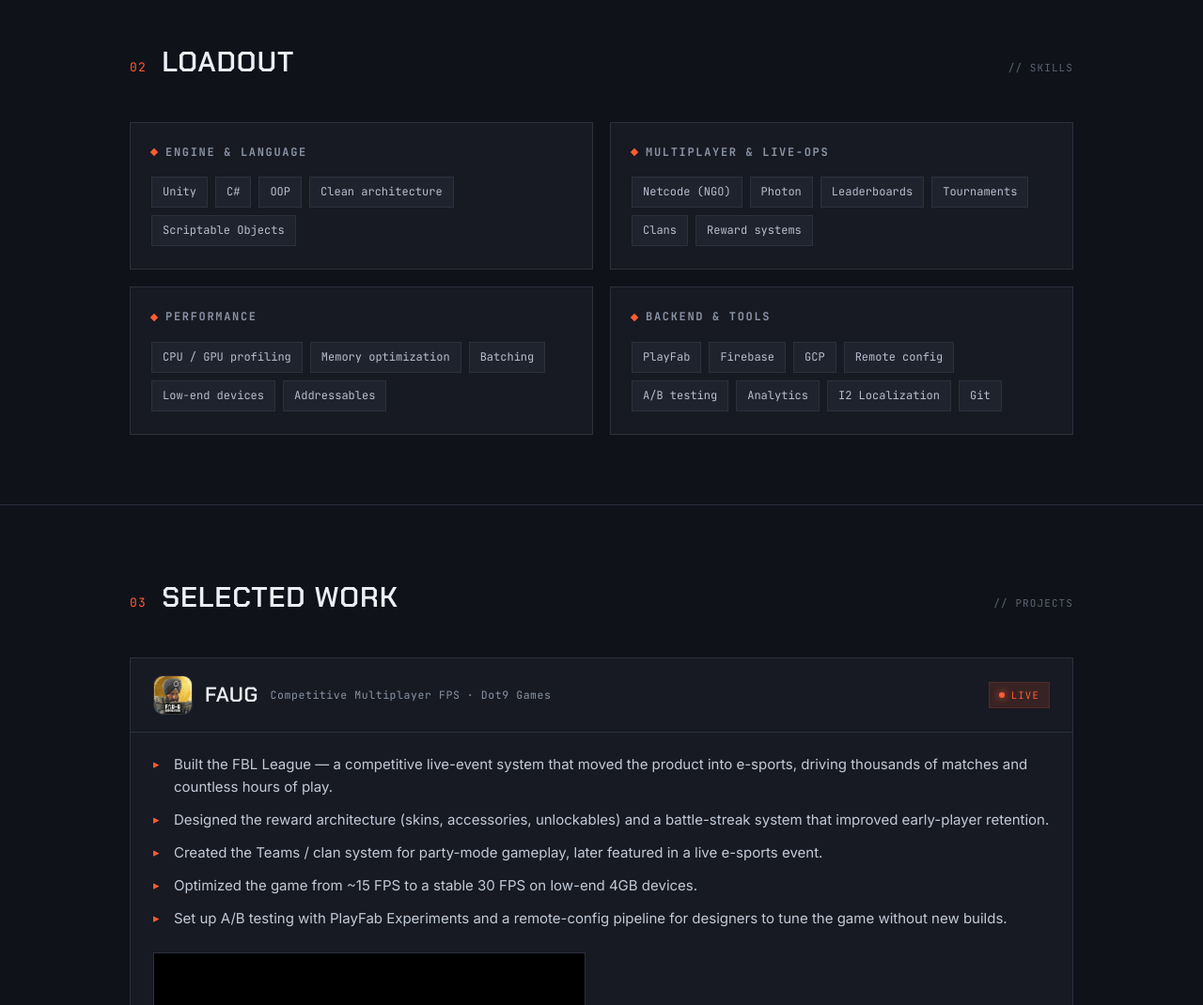
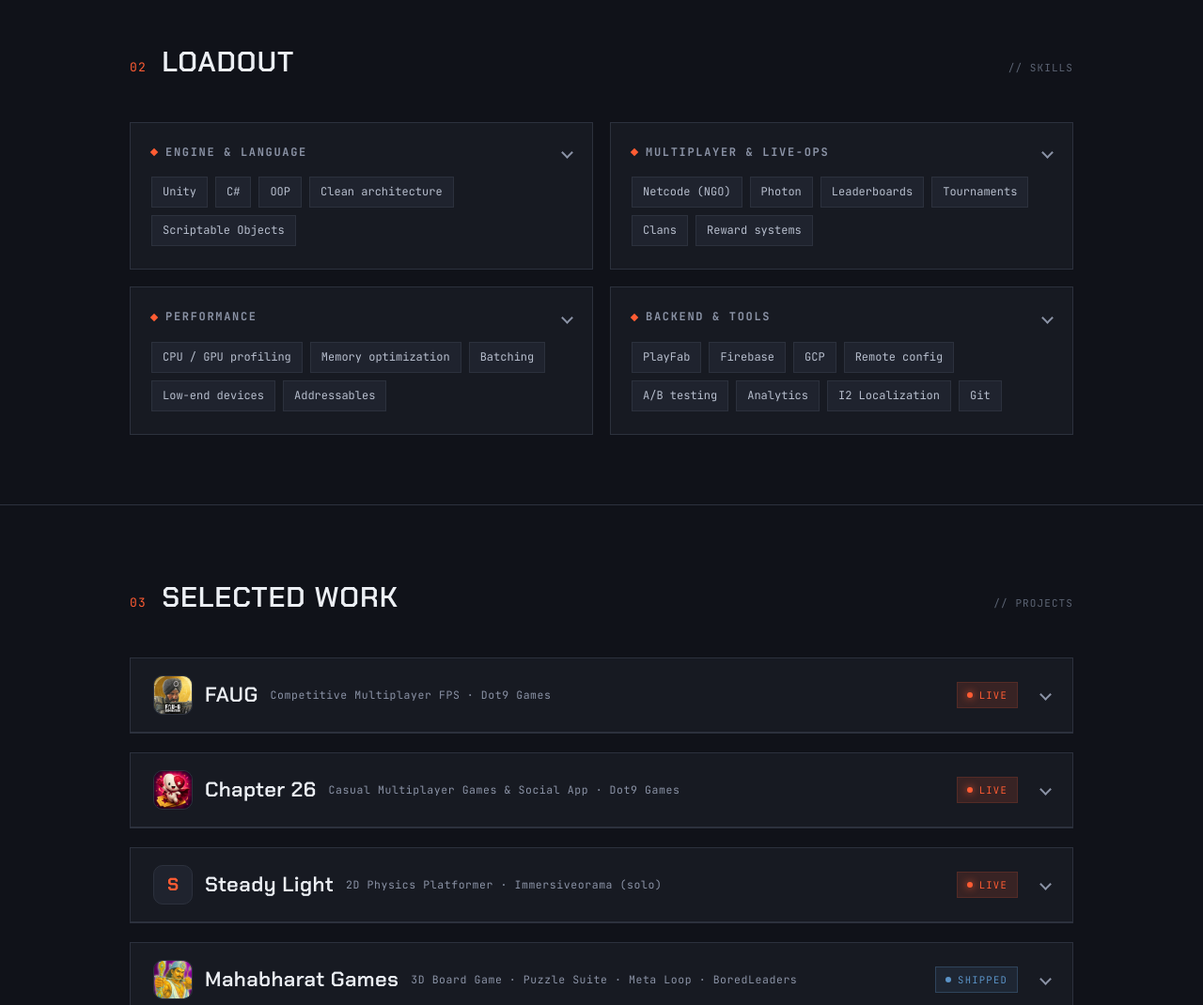
Before and after one commit to Divesh567/divesh567.github.io, a plain HTML site: page index.html in a window 1280 px wide. Shown: the part 1300-2370 px from the top of the page at 94% size. Drawn offline with Linux system fonts and the light colour scheme; grey boxes are pictures that could not be loaded.

Commit message:
Update index.html

```diff
--- a/index.html
+++ b/index.html
@@ -108,6 +108,28 @@
   .load-card h3{font-family:var(--mono);font-size:12px;letter-spacing:.14em;text-transform:uppercase;
     color:var(--muted);margin-bottom:16px;display:flex;align-items:center;gap:9px}
   .load-card h3::before{content:"";width:6px;height:6px;background:var(--ember);transform:rotate(45deg)}
+
+  /* ---------- collapsible interactions ---------- */
+  .collapse{display:grid;grid-template-rows:0fr;transition:grid-template-rows .35s ease}
+  .mission.open > .collapse,.load-card.open .collapse{grid-template-rows:1fr}
+  .collapse-in{overflow:hidden;min-height:0}
+  .chev{flex:0 0 auto;width:9px;height:9px;border-right:2px solid var(--muted);border-bottom:2px solid var(--muted);
+    transform:rotate(45deg);transition:transform .3s,border-color .2s}
+  .mission.open .chev,.load-card.open .chev{transform:rotate(-135deg)}
+  .m-top{cursor:pointer;user-select:none}
+  .m-top .chev{margin-left:12px}
+  .m-top:hover .chev{border-color:var(--ember)}
+  .m-top:focus-visible{outline:2px solid var(--ember);outline-offset:-2px}
+  .load-card{cursor:pointer;user-select:none}
+  .load-card h3 .chev{margin-left:auto}
+  .load-card:hover h3 .chev{border-color:var(--ember)}
+  .load-card:focus-visible{outline:2px solid var(--ember);outline-offset:2px}
+  .load-detail{padding-top:15px;margin-top:16px;border-top:1px solid var(--line);display:grid;gap:11px}
+  .ld-row{font-size:13.5px;color:#C3CAD8;line-height:1.55}
+  .ld-proj{font-family:var(--mono);font-size:10.5px;color:var(--ember);text-transform:uppercase;
+    letter-spacing:.06em;border:1px solid var(--ember-soft);background:var(--ember-soft);
+    padding:2px 7px;border-radius:4px;margin-right:8px;white-space:nowrap}
+  .hint{font-family:var(--mono);font-size:11px;color:var(--faint);letter-spacing:.06em;margin-top:2px}
   .tags{display:flex;flex-wrap:wrap;gap:8px}
   .tag{font-family:var(--mono);font-size:12px;padding:6px 11px;border:1px solid var(--line);
     color:#B7BECD;background:var(--elev);transition:all .18s}
@@ -188,6 +210,7 @@
   .rise.in{opacity:1;transform:none}
   @media(prefers-reduced-motion:reduce){
     .rise{opacity:1;transform:none;transition:none}
+    .collapse,.chev{transition:none}
     html{scroll-behavior:auto}
   }
 </style>
@@ -254,12 +277,23 @@
           <span class="tag">Unity</span><span class="tag">C#</span><span class="tag">OOP</span>
           <span class="tag">Clean architecture</span><span class="tag">Scriptable Objects</span>
         </div>
+        <div class="load-detail">
+          <div class="ld-row"><span class="ld-proj">FAUG</span> Reward, announcement, and live-event systems built in C# on Unity.</div>
+          <div class="ld-row"><span class="ld-proj">Chapter 26</span> Minigames and clan system implemented in Unity / C#.</div>
+          <div class="ld-row"><span class="ld-proj">Mahabharat</span> Scalable, data-driven puzzle systems using Scriptable Objects.</div>
+          <div class="ld-row"><span class="ld-proj">Steady Light</span> Solo-built on a clean, component-based architecture.</div>
+        </div>
       </div>
       <div class="load-card rise">
         <h3>Multiplayer &amp; Live-Ops</h3>
         <div class="tags">
           <span class="tag">Netcode (NGO)</span><span class="tag">Photon</span><span class="tag">Leaderboards</span>
           <span class="tag">Tournaments</span><span class="tag">Clans</span><span class="tag">Reward systems</span>
+        </div>
+        <div class="load-detail">
+          <div class="ld-row"><span class="ld-proj">FAUG</span> FBL League live events, Teams / clan system, reward architecture, battle-streak, and targeted announcements.</div>
+          <div class="ld-row"><span class="ld-proj">Chapter 26</span> Clan system, tournaments, leaderboards, and a YouTube live-cast feature.</div>
+          <div class="ld-row"><span class="ld-proj">Certified</span> Multiplayer in Unity with Netcode for GameObjects (NGO).</div>
         </div>
       </div>
       <div class="load-card rise">
@@ -268,6 +302,12 @@
           <span class="tag">CPU / GPU profiling</span><span class="tag">Memory optimization</span>
           <span class="tag">Batching</span><span class="tag">Low-end devices</span><span class="tag">Addressables</span>
         </div>
+        <div class="load-detail">
+          <div class="ld-row"><span class="ld-proj">FAUG</span> Optimized from ~15 to a stable 30 FPS on low-end 4GB devices.</div>
+          <div class="ld-row"><span class="ld-proj">BoredLeaders</span> Improved game performance by 40% via rendering and code optimization.</div>
+          <div class="ld-row"><span class="ld-proj">Steady Light</span> Addressables for level management to cut memory usage.</div>
+          <div class="ld-row"><span class="ld-proj">Approach</span> CPU / GPU / memory profiling, batching, and device-based quality scaling.</div>
+        </div>
       </div>
       <div class="load-card rise">
         <h3>Backend &amp; Tools</h3>
@@ -275,6 +315,12 @@
           <span class="tag">PlayFab</span><span class="tag">Firebase</span><span class="tag">GCP</span>
           <span class="tag">Remote config</span><span class="tag">A/B testing</span><span class="tag">Analytics</span>
           <span class="tag">I2 Localization</span><span class="tag">Git</span>
+        </div>
+        <div class="load-detail">
+          <div class="ld-row"><span class="ld-proj">FAUG</span> PlayFab Experiments (A/B testing), remote config, and analytics.</div>
+          <div class="ld-row"><span class="ld-proj">Chapter 26</span> GCP backend / API and I2 Localization (Arabic).</div>
+          <div class="ld-row"><span class="ld-proj">Mahabharat</span> Firebase, Play Games, AdMob, and Hindi localization.</div>
+          <div class="ld-row"><span class="ld-proj">Everywhere</span> Git version control.</div>
         </div>
       </div>
     </div>
@@ -477,6 +523,51 @@
     el.style.transitionDelay = Math.min(i*40,240)+'ms';
     io.observe(el);
   });
+
+  // helper: wrap a set of nodes in an animated collapse container
+  function makeCollapse(nodes){
+    const wrap = document.createElement('div'); wrap.className = 'collapse';
+    const inner = document.createElement('div'); inner.className = 'collapse-in';
+    nodes.forEach(n => inner.appendChild(n));
+    wrap.appendChild(inner);
+    return wrap;
+  }
+  function chevron(){ const c = document.createElement('span'); c.className = 'chev'; c.setAttribute('aria-hidden','true'); return c; }
+  function wireToggle(trigger, card){
+    trigger.setAttribute('role','button');
+    trigger.setAttribute('tabindex','0');
+    trigger.setAttribute('aria-expanded','false');
+    const toggle = () => {
+      const open = card.classList.toggle('open');
+      trigger.setAttribute('aria-expanded', open ? 'true' : 'false');
+    };
+    trigger.addEventListener('click', toggle);
+    trigger.addEventListener('keydown', e => {
+      if(e.key === 'Enter' || e.key === ' '){ e.preventDefault(); toggle(); }
+    });
+  }
+
+  // collapsible project cards: header stays, everything after it collapses
+  document.querySelectorAll('.mission').forEach(card => {
+    const top = card.querySelector('.m-top');
+    if(!top) return;
+    const rest = [];
+    let n = top.nextElementSibling;
+    while(n){ rest.push(n); n = n.nextElementSibling; }
+    if(rest.length) card.appendChild(makeCollapse(rest));
+    top.appendChild(chevron());
+    wireToggle(top, card);
+  });
+
+  // clickable skill blocks: tags stay, per-project detail collapses
+  document.querySelectorAll('.load-card').forEach(card => {
+    const detail = card.querySelector('.load-detail');
+    const h3 = card.querySelector('h3');
+    if(!detail || !h3) return;
+    card.appendChild(makeCollapse([detail]));
+    h3.appendChild(chevron());
+    wireToggle(card, card);
+  });
 </script>
 </body>
 </html>
```
